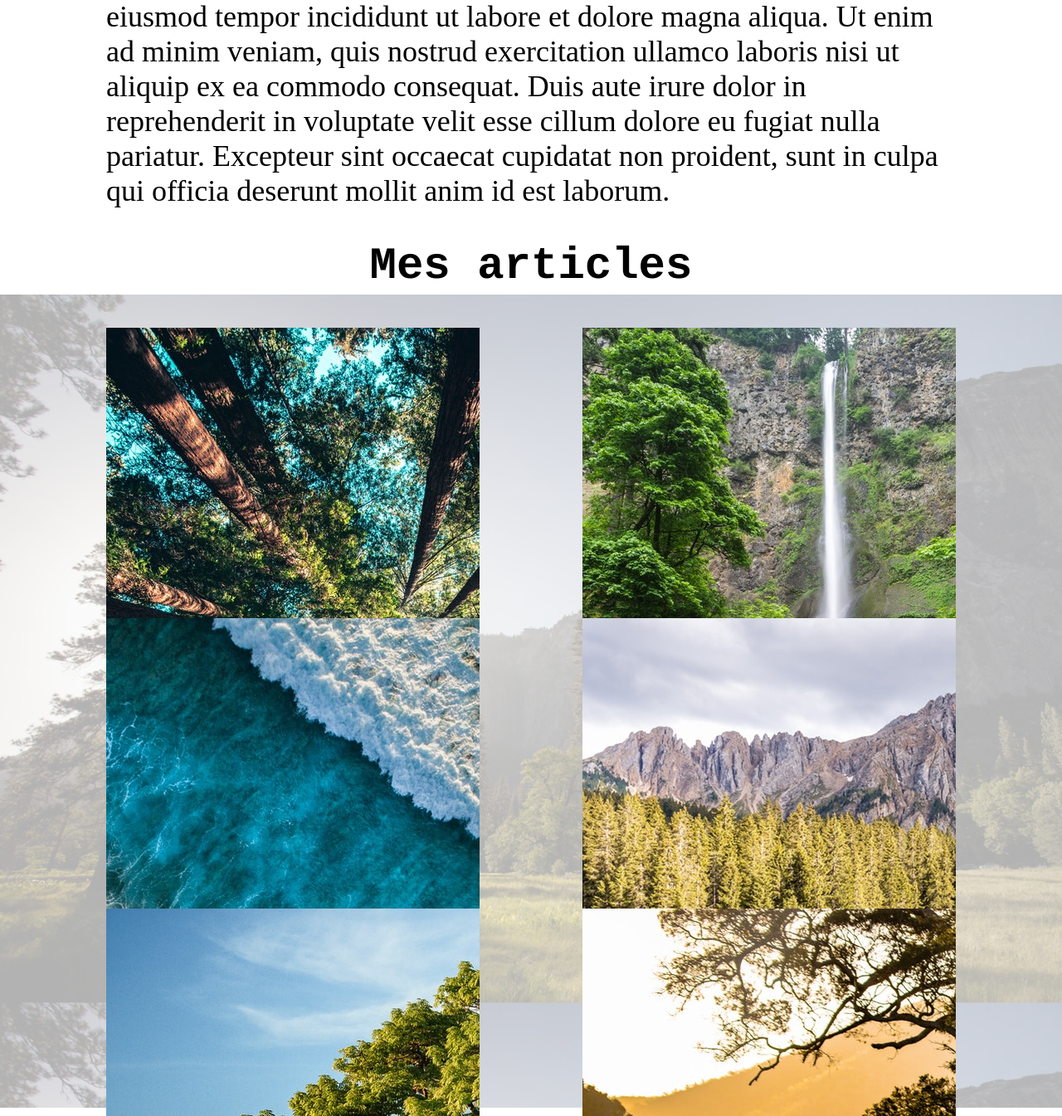
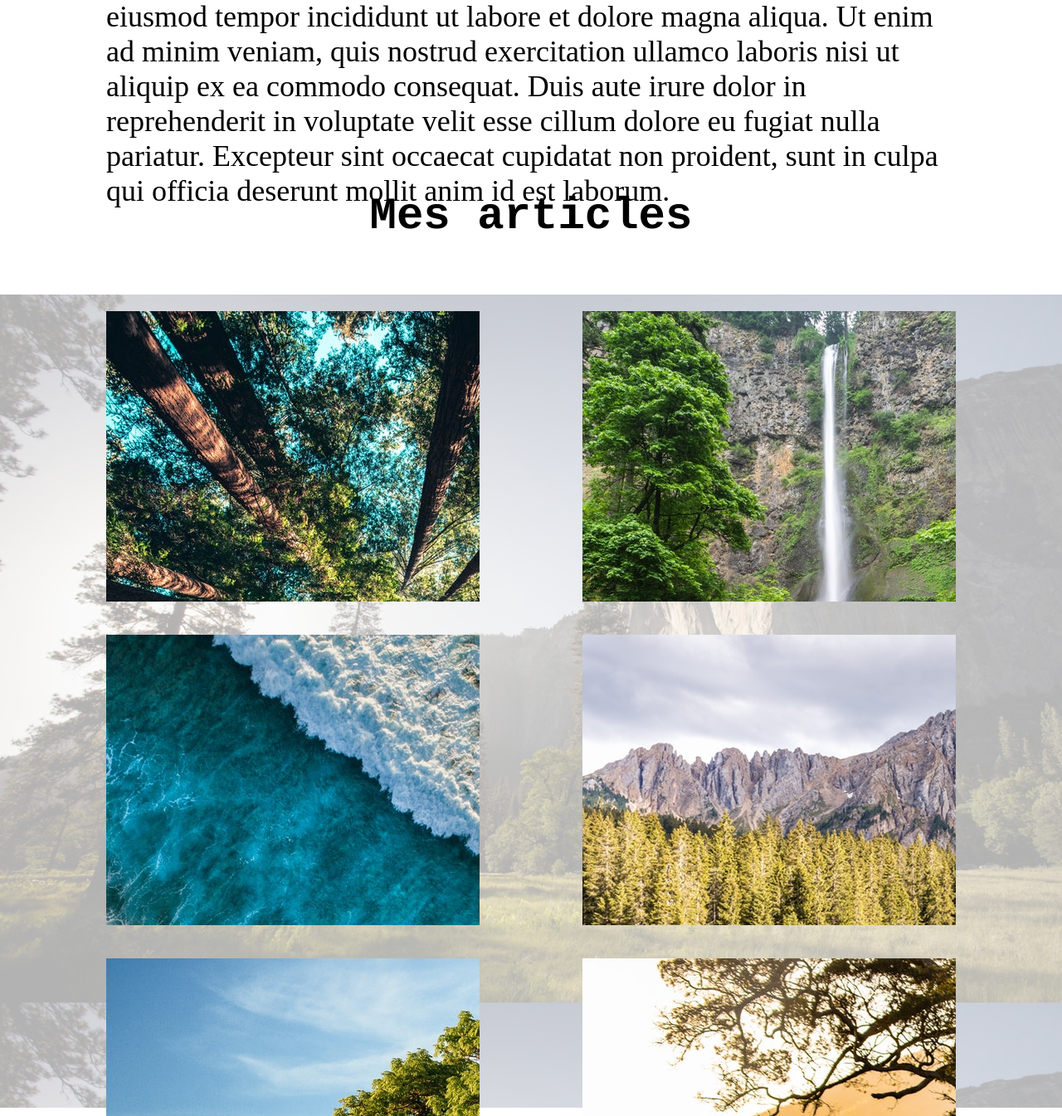
Before and after one commit to angegoua/naturopathie_site, a PHP site: page /ressources.html in a window 1280 px wide. Shown: the part 1694-3039 px from the top of the page at 83% size. Run offline with PHP 8.4, Linux system fonts and the light colour scheme; some web fonts are replaced.

Commit message:
Update ressources_style.css

```diff
--- a/style/ressources_style.css
+++ b/style/ressources_style.css
@@ -163,4 +163,4 @@ HEADER
       height: 350px;
       width: 450px;
       overflow: hidden;
-    }
+      margin-top: 40px; }
```
